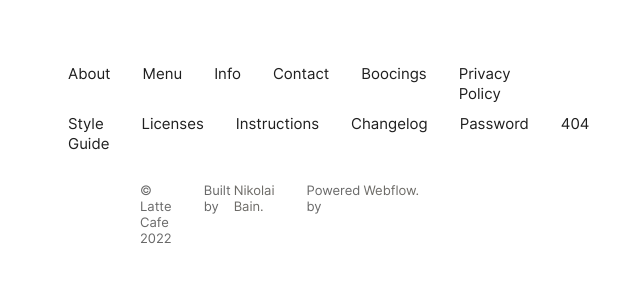
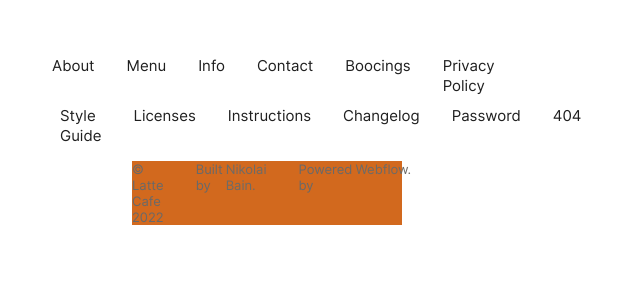
Before and after one commit to Gen1972/project_1, a PHP site: page /footer.html in a window 1280 px wide. Shown: the top 300 px of the page, without its empty margins (373-1013 px from the left). Run offline with PHP 8.4, Linux system fonts and the light colour scheme.

Commit message:
почти скорректровал подвал

```diff
--- a/css/footer.css
+++ b/css/footer.css
@@ -6,51 +6,45 @@
 }
 
 * {
-    /* margin: 0 auto;
-    padding: 0; */
+    margin: 0 auto;
+    padding: 0;
     box-sizing: border-box;
 }
 
 footer {
     max-width: 100%;
-    height: 200px;
-    padding-top: 55px;
+    height: 190px;
     font-family: 'Inter', serif;
+    padding: 55px 70px 15px 70px;
 
 }
 
 .footer-wrapper {
-    margin-left: 70px;
-    margin-right: 70px;
+    max-width: 100%;
 }
 
 .footer-menu {
     margin-left: 325px;
     margin-right: 325px;
-    padding-left: 38px;
-    padding-right: 38px;
 }
 
-.menu-primary {
+ul {
     display: flex;
-    justify-content: start;
-    align-items: center;
-    width: 100%;
+    margin: 0;
+    padding: 0;
 }
 
+.nav {
+    margin-left: 30px;
+    margin-right: 38px;
+}
 
 .nav li {
     margin-right: 32px;
 }
 
 .nav li:last-child {
-    margin-right: 38px;
-}
-
-ul {
-    display: flex;
-    margin: 0;
-    padding: 0;
+    margin-right: 0;
 }
 
 a {
@@ -65,6 +59,8 @@ a {
 }
 .nav-secondary {
     margin-top: 10px;
+    margin-left: 38px;
+    margin-right: 36px;
 }
 
 .nav-secondary li {
@@ -72,10 +68,11 @@ a {
 }
 
 .nav-secondary li:last-child {
-    margin-right: 38px;
+    margin-right: 0;
 }
 
 .footer-copyright {
+    background-color:chocolate;
     display: flex;
     margin-top: 16px;
     margin-left: 435px;
--- a/footer.html
+++ b/footer.html
@@ -9,7 +9,6 @@
 <footer>
     <div class="footer-wrapper">
         <div class="footer-menu">
-            <div class="menu-primary">
                 <ul class="nav">
                     <li class="about">
                         <a href="#">About</a>
@@ -30,8 +29,6 @@
                         <a href="#">Privacy Policy</a>
                     </li>
                 </ul>
-            </div>
-            <div class="menu-secondary">
                 <ul class="nav-secondary">
                     <li class="style guide">
                         <a href="#">Style Guide</a>
@@ -52,7 +49,6 @@
                         <a href="#">404</a>
                     </li>
                 </ul>
-            </div>
         </div>
         <div class="footer-copyright">
             <p class="copy">&copy; Latte Cafe 2022</p>
```
